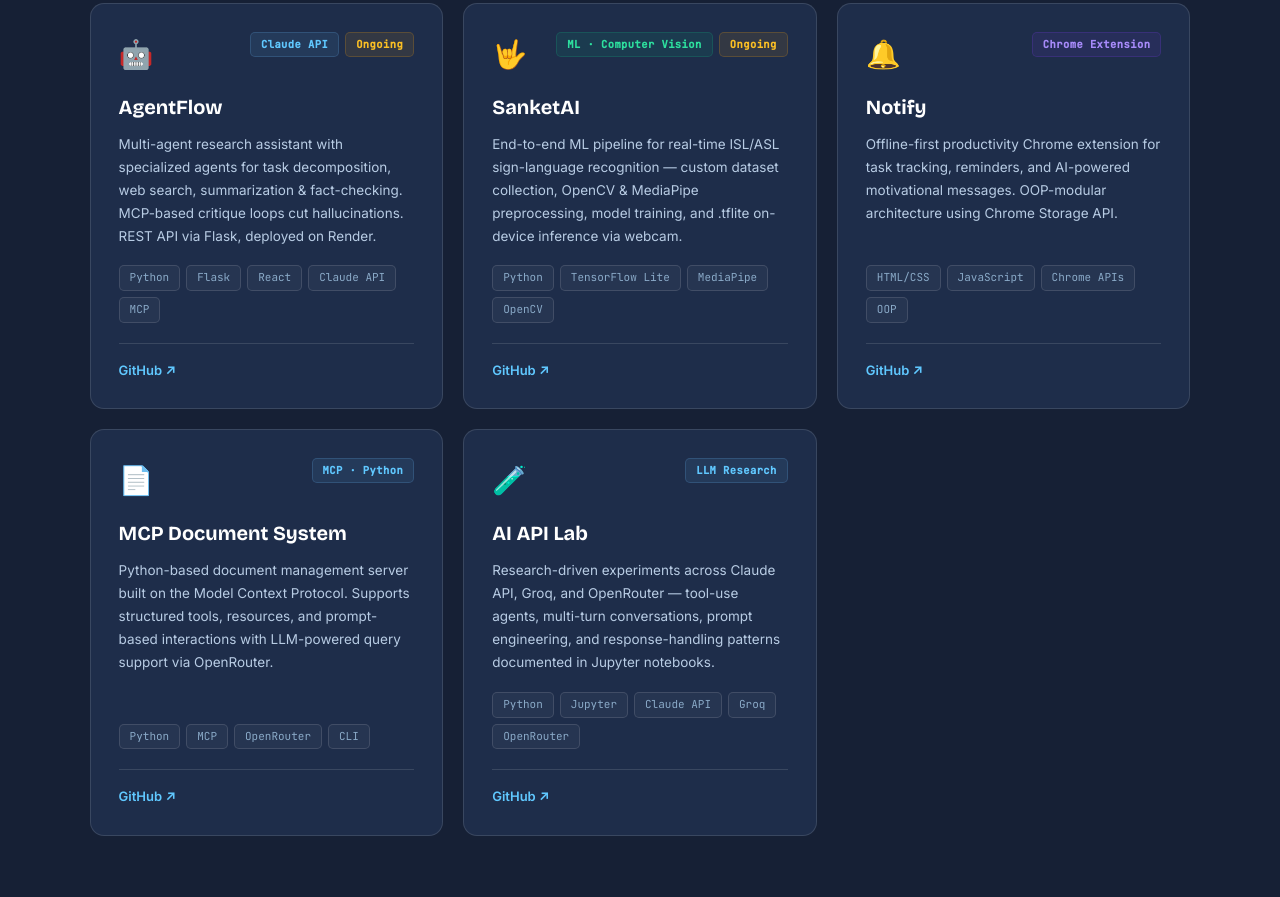
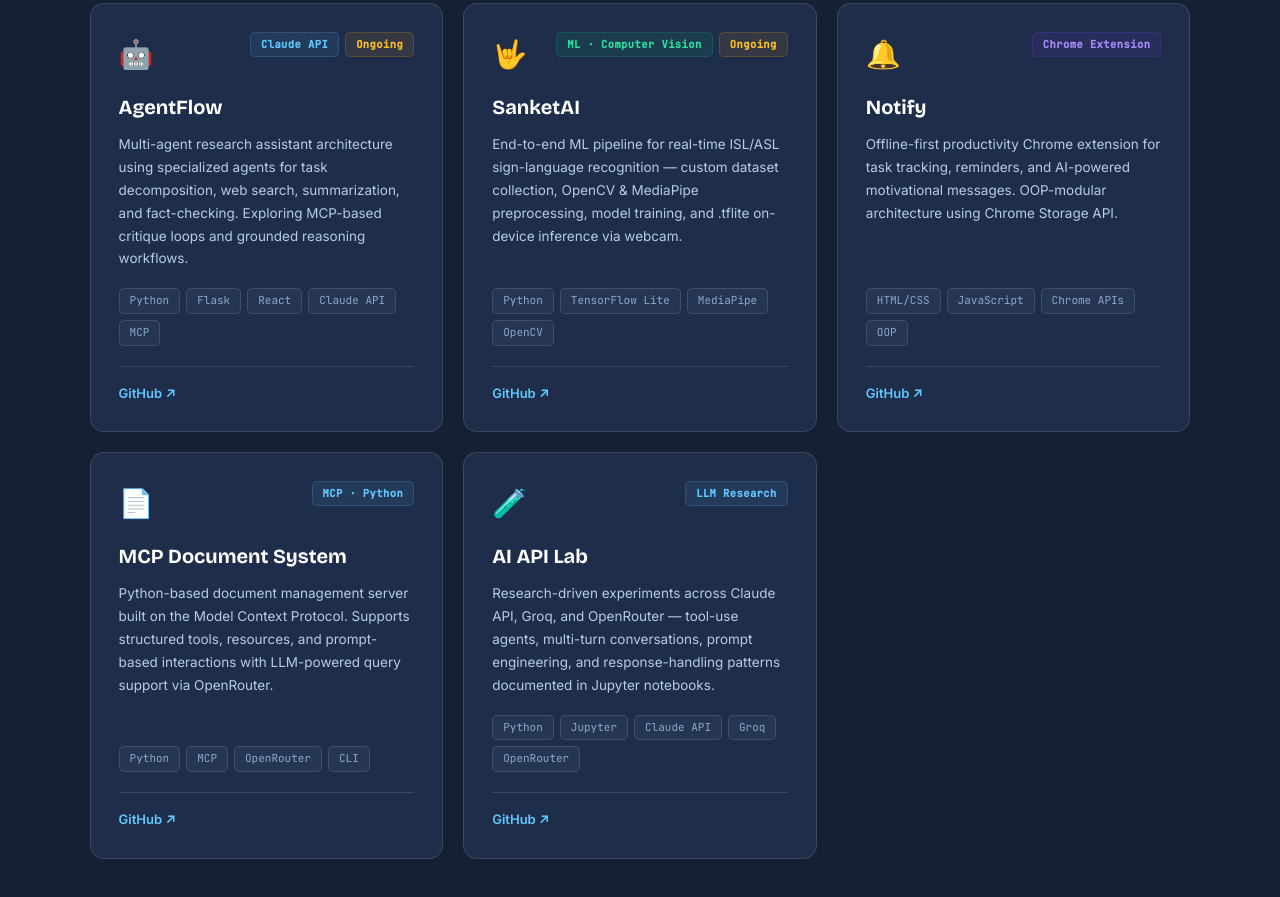
Before and after one commit to Priya220105/priya-portfolio, a plain HTML site: page index.html in a window 1280 px wide. Shown: the part 2491-3388 px from the top of the page. Drawn offline with nearby package versions, Linux system fonts and the light colour scheme.

Commit message:
Update portfolio project description

```diff
--- a/index.html
+++ b/index.html
@@ -845,7 +845,7 @@
         </div>
       </div>
       <div class="proj-name">AgentFlow</div>
-      <p class="proj-desc">Multi-agent research assistant with specialized agents for task decomposition, web search, summarization & fact-checking. MCP-based critique loops cut hallucinations. REST API via Flask, deployed on Render.</p>
+      <p class="proj-desc">Multi-agent research assistant architecture using specialized agents for task decomposition, web search, summarization, and fact-checking. Exploring MCP-based critique loops and grounded reasoning workflows.</p>
       <div class="proj-stack">
         <span class="chip">Python</span><span class="chip">Flask</span><span class="chip">React</span><span class="chip">Claude API</span><span class="chip">MCP</span>
       </div>
```
